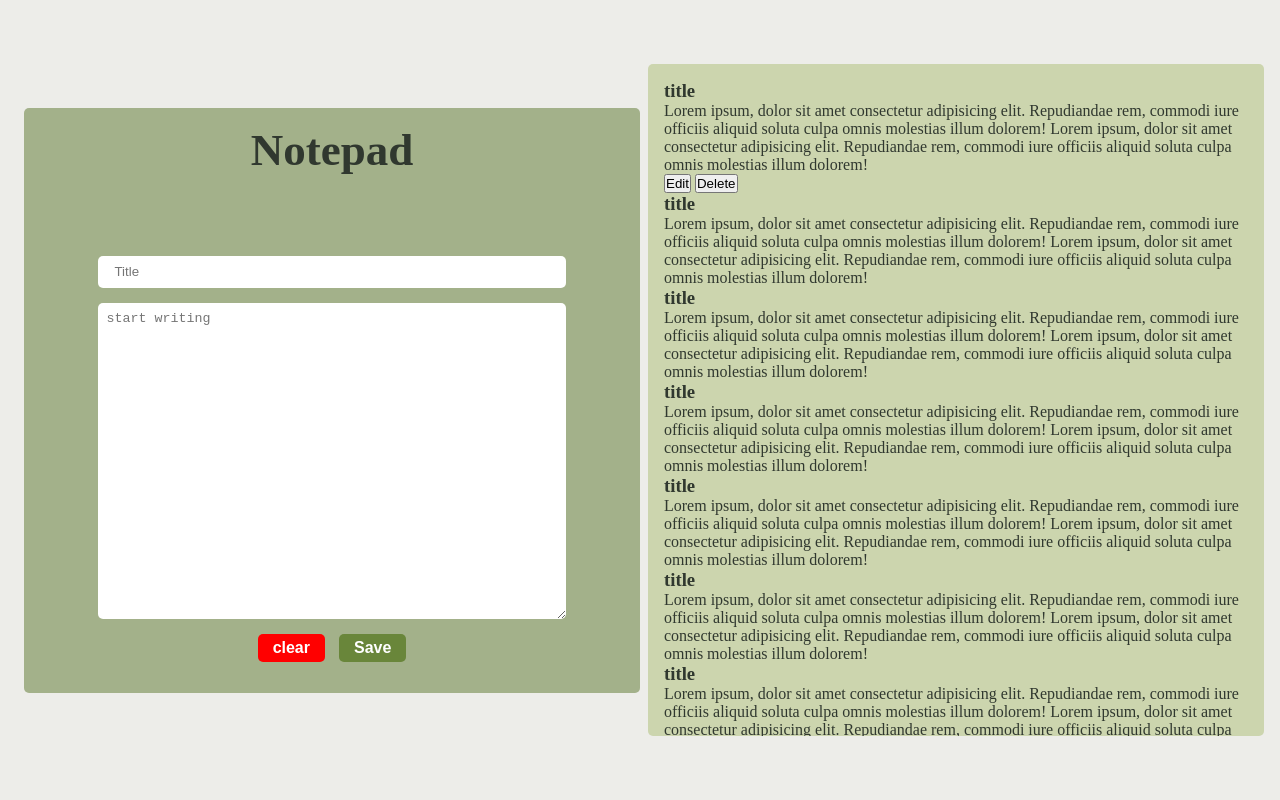
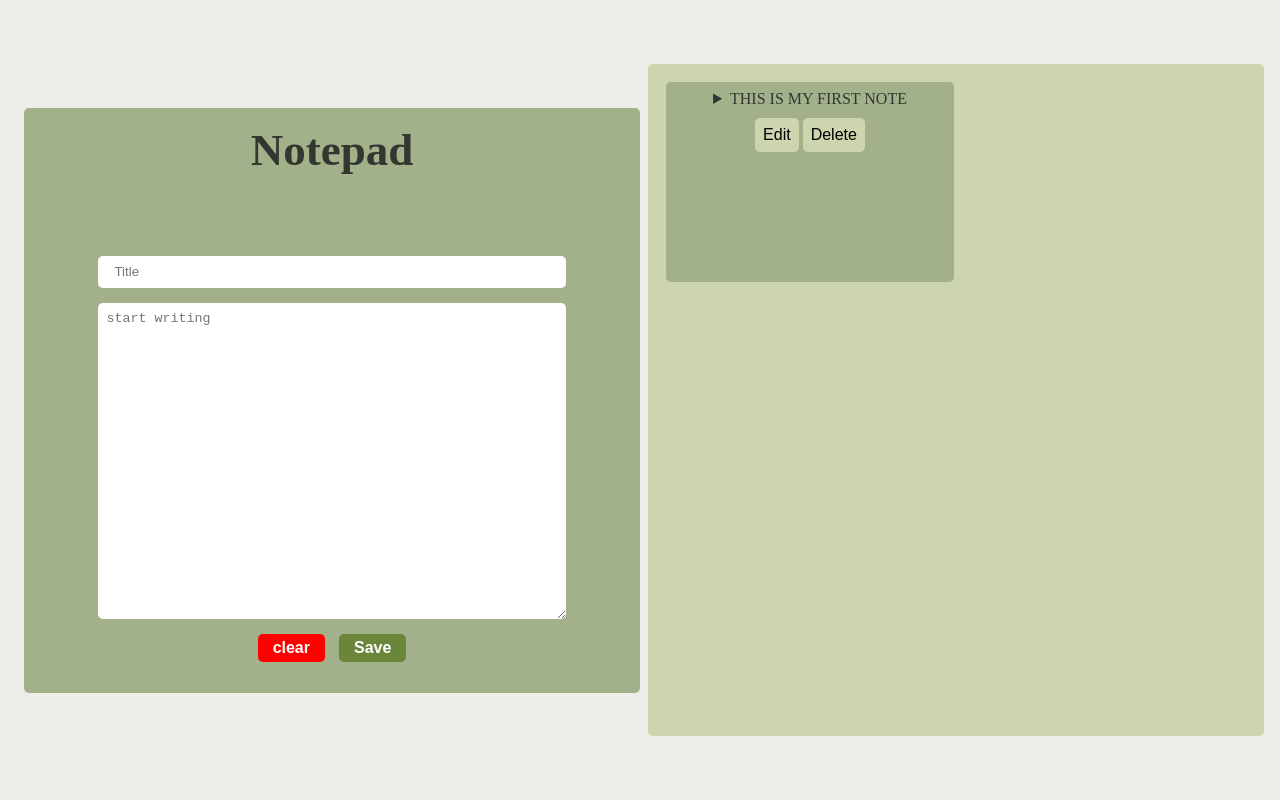
Before and after one commit to Anthonyjustice1/Notepad, a plain HTML site: page index.html in a window 1280 px wide. Drawn offline with Linux system fonts and the light colour scheme.

Commit message:
edited the html and css file

```diff
--- a/index.html
+++ b/index.html
@@ -34,106 +34,22 @@
       </div>
 
       <div class="col-2">
-        <div>
-          <h3>title</h3>
-          <p>
-            Lorem ipsum, dolor sit amet consectetur adipisicing elit.
-            Repudiandae rem, commodi iure officiis aliquid soluta culpa omnis
-            molestias illum dolorem!
-            Lorem ipsum, dolor sit amet consectetur adipisicing elit.
-            Repudiandae rem, commodi iure officiis aliquid soluta culpa omnis
-            molestias illum dolorem!
-          </p>
-          <button>Edit</button>
-          <button>Delete</button>
-        </div>
-        <div>
-          <h3>title</h3>
-          <p>
-            Lorem ipsum, dolor sit amet consectetur adipisicing elit.
-            Repudiandae rem, commodi iure officiis aliquid soluta culpa omnis
-            molestias illum dolorem!
-            Lorem ipsum, dolor sit amet consectetur adipisicing elit.
-            Repudiandae rem, commodi iure officiis aliquid soluta culpa omnis
-            molestias illum dolorem!
-          </p>
-        </div>
-        <div>
-          <h3>title</h3>
-          <p>
-            Lorem ipsum, dolor sit amet consectetur adipisicing elit.
-            Repudiandae rem, commodi iure officiis aliquid soluta culpa omnis
-            molestias illum dolorem!
-            Lorem ipsum, dolor sit amet consectetur adipisicing elit.
-            Repudiandae rem, commodi iure officiis aliquid soluta culpa omnis
-            molestias illum dolorem!
-          </p>
-        </div>
-        <div>
-          <h3>title</h3>
-          <p>
-            Lorem ipsum, dolor sit amet consectetur adipisicing elit.
-            Repudiandae rem, commodi iure officiis aliquid soluta culpa omnis
-            molestias illum dolorem!
-            Lorem ipsum, dolor sit amet consectetur adipisicing elit.
-            Repudiandae rem, commodi iure officiis aliquid soluta culpa omnis
-            molestias illum dolorem!
-          </p>
-        </div>
-          <div>
-          <h3>title</h3>
-          <p>
-            Lorem ipsum, dolor sit amet consectetur adipisicing elit.
-            Repudiandae rem, commodi iure officiis aliquid soluta culpa omnis
-            molestias illum dolorem!
-            Lorem ipsum, dolor sit amet consectetur adipisicing elit.
-            Repudiandae rem, commodi iure officiis aliquid soluta culpa omnis
-            molestias illum dolorem!
-          </p>
-        </div>
-          <div>
-          <h3>title</h3>
-          <p>
-            Lorem ipsum, dolor sit amet consectetur adipisicing elit.
-            Repudiandae rem, commodi iure officiis aliquid soluta culpa omnis
-            molestias illum dolorem!
-            Lorem ipsum, dolor sit amet consectetur adipisicing elit.
-            Repudiandae rem, commodi iure officiis aliquid soluta culpa omnis
-            molestias illum dolorem!
-          </p>
-        </div>
-          <div>
-          <h3>title</h3>
-          <p>
-            Lorem ipsum, dolor sit amet consectetur adipisicing elit.
-            Repudiandae rem, commodi iure officiis aliquid soluta culpa omnis
-            molestias illum dolorem!
-            Lorem ipsum, dolor sit amet consectetur adipisicing elit.
-            Repudiandae rem, commodi iure officiis aliquid soluta culpa omnis
-            molestias illum dolorem!
-          </p>
-        </div>
-          <div>
-          <h3>title</h3>
-          <p>
-            Lorem ipsum, dolor sit amet consectetur adipisicing elit.
-            Repudiandae rem, commodi iure officiis aliquid soluta culpa omnis
-            molestias illum dolorem!
-            Lorem ipsum, dolor sit amet consectetur adipisicing elit.
-            Repudiandae rem, commodi iure officiis aliquid soluta culpa omnis
-            molestias illum dolorem!
-          </p>
-        </div>
-          <div>
-          <h3>title</h3>
-          <p>
-            Lorem ipsum, dolor sit amet consectetur adipisicing elit.
-            Repudiandae rem, commodi iure officiis aliquid soluta culpa omnis
-            molestias illum dolorem!
-            Lorem ipsum, dolor sit amet consectetur adipisicing elit.
-            Repudiandae rem, commodi iure officiis aliquid soluta culpa omnis
-            molestias illum dolorem!
-          </p>
+        <div class="row">
+          <div class="notes">
+            <details>
+              <summary>THIS IS MY FIRST NOTE</summary>
+              <div class="note-content">
+                Lorem ipsum dolor sit amet consectetur adipisicing elit. Illum
+                adipisci ut animi dolores. Quae ratione susc ipit laudantium ex
+                molestiae sint soluta quasi minima fuga, consectetur adipisci
+                ullam quos dolore iste!
+              </div>
+            </details>
+          </div>
+          <div class="note-btn">
+            <button id="edit">Edit</button>
+            <button id="del">Delete</button>
+          </div>
         </div>
       </div>
     </div>
--- a/style.css
+++ b/style.css
@@ -68,9 +68,8 @@ form {
   color: #fff;
 }
 .col-2 {
-  display: flex;
-  justify-content: space-evenly;
-  flex-wrap: wrap;
+  display: grid;
+  grid-template-columns: 1fr 1fr;
   width: 50%;
   background: #ccd5ae;
   height: 84vh;
@@ -79,14 +78,28 @@ form {
   color: #30382f;
   overflow-y: scroll;
 }
-.col-2 divz {
-  font-size: 15px;
-  width: 30%;
+.row {
   text-align: center;
+  height: 200px;
+  overflow: auto;
   background: #a3b18a;
-  padding: 2vh;
+  margin: 2px;
+  padding: 1vh;
   border-radius: 5px;
-  height: 200px;
-  overflow-y: scroll;
-  margin-bottom: 2vh;
 }
+.note-content {
+  padding: 1vh;
+  border: 1px solid #a3b18a;
+}
+.note-btn {
+  margin-top: 10px;
+}
+#edit,
+#del {
+  outline: none;
+  border: none;
+  padding: 8px;
+  background: #ccd5ae;
+  font-size: 16px;
+  border-radius: 5px;
+}
```
